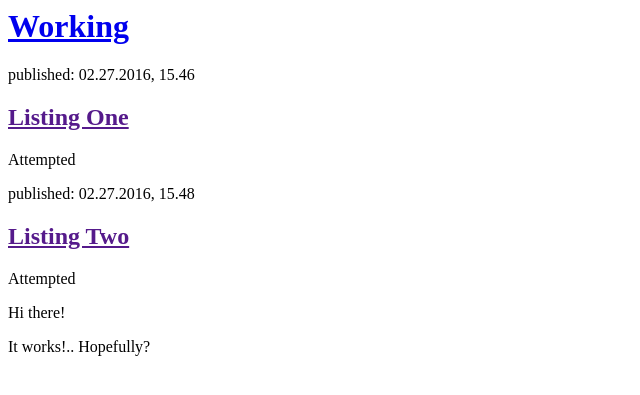
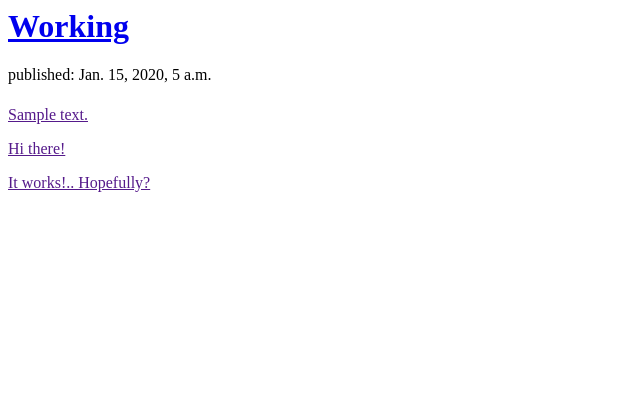
Before and after one commit to ellanagalinsky/my-first-blog, a Django app: template blog/templates/blog/post_list.html in a window 1280 px wide. Shown: the top 395 px of the page, without its empty margins (0-640 px from the left). Run offline with Django 3.2, Linux system fonts and the light colour scheme; the template is opened without the code that fills it: values that come from a table or form of the project are taken from there, others are empty; tables that the repository leaves empty hold one stand-in row (values such as "Sample post").

Commit message:
Modified templates to display posts from database.

```diff
--- a/blog/templates/blog/post_list.html
+++ b/blog/templates/blog/post_list.html
@@ -1,4 +1,5 @@
 <html>
+
 
 	<head>
 
@@ -10,19 +11,13 @@
 		<div>
 			<h1><a href="https://google.com">Working</a></h1>
 		</div>
-
-		<div>
-			<p>published: 02.27.2016, 15.46</p>
-			<h2><a href="">Listing One</a></h2>
-			<p>Attempted</p>
-		</div>
-
-		<div>
-			<p>published: 02.27.2016, 15.48</p>
-			<h2><a href="">Listing Two</a></h2>
-			<p>Attempted</p>
-		</div>
-
+		{% for post in posts %}
+    		<div>
+    			<p>published: {{ post.published_date }}</p>
+    			<h1><a href=""{{ post.title }}</a></h1>
+    			<p>{{ post.text|linebreaks }}</p>
+    		</div>
+		{% endfor %}
 
 	<p>Hi there!</p>
 	<p>It works!.. Hopefully?</p>
--- a/blog/views.py
+++ b/blog/views.py
@@ -1,5 +1,8 @@
 from django.shortcuts import render
+from django.utils import timezone
+from .models import Post
 
 # # Create your views here.
 def post_list(request):
- 	return render(request, 'blog/post_list.html', {})
+    posts = Post.objects.filter(published_date__lte=timezone.now()).order_by('published_date')
+    return render(request, 'blog/post_list.html', {'posts': posts})
```
Also changed, not shown: blog/models.py (+5 -5 lines).
